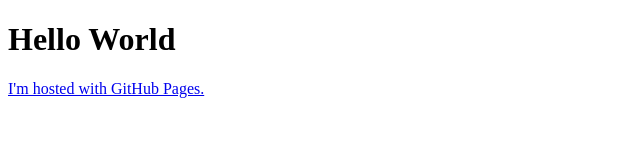
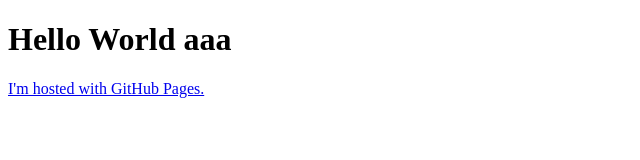
Before and after one commit to tapchicoin24h/tapchicoin24h.github.io, a plain HTML site: page index.html in a window 1280 px wide. Shown: the full height of the page, 0-640 px from the left. Drawn offline with Linux system fonts and the light colour scheme.

Commit message:
Update index.html

```diff
--- a/index.html
+++ b/index.html
@@ -1,7 +1,7 @@
 <!DOCTYPE html>
 <html>
 <body>
-<h1>Hello World</h1>
+<h1>Hello World aaa</h1>
 <a href="https://tapchicoin24h.com"><p>I'm hosted with GitHub Pages.</p></a>
 </body>
 </html>
```
